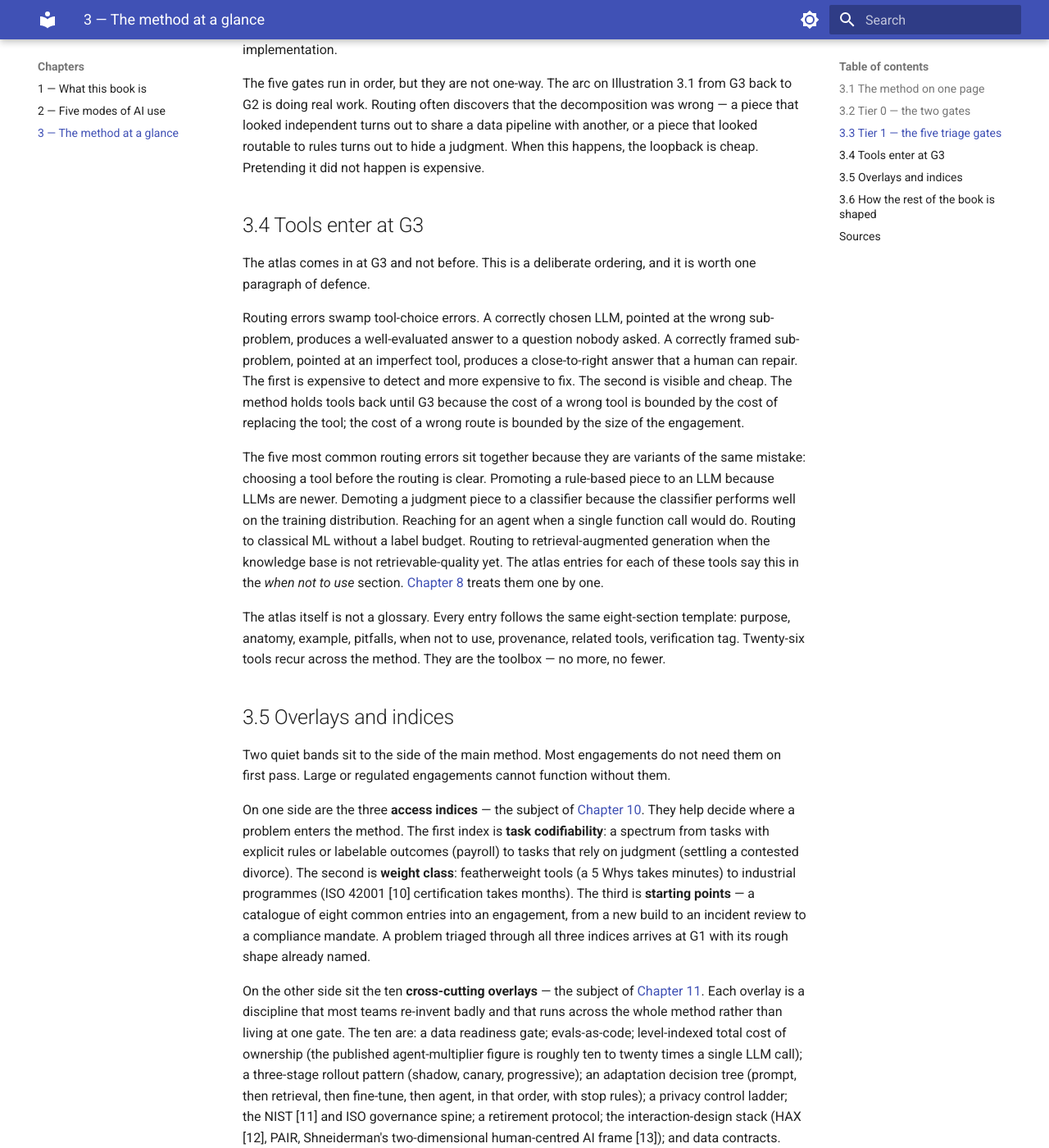
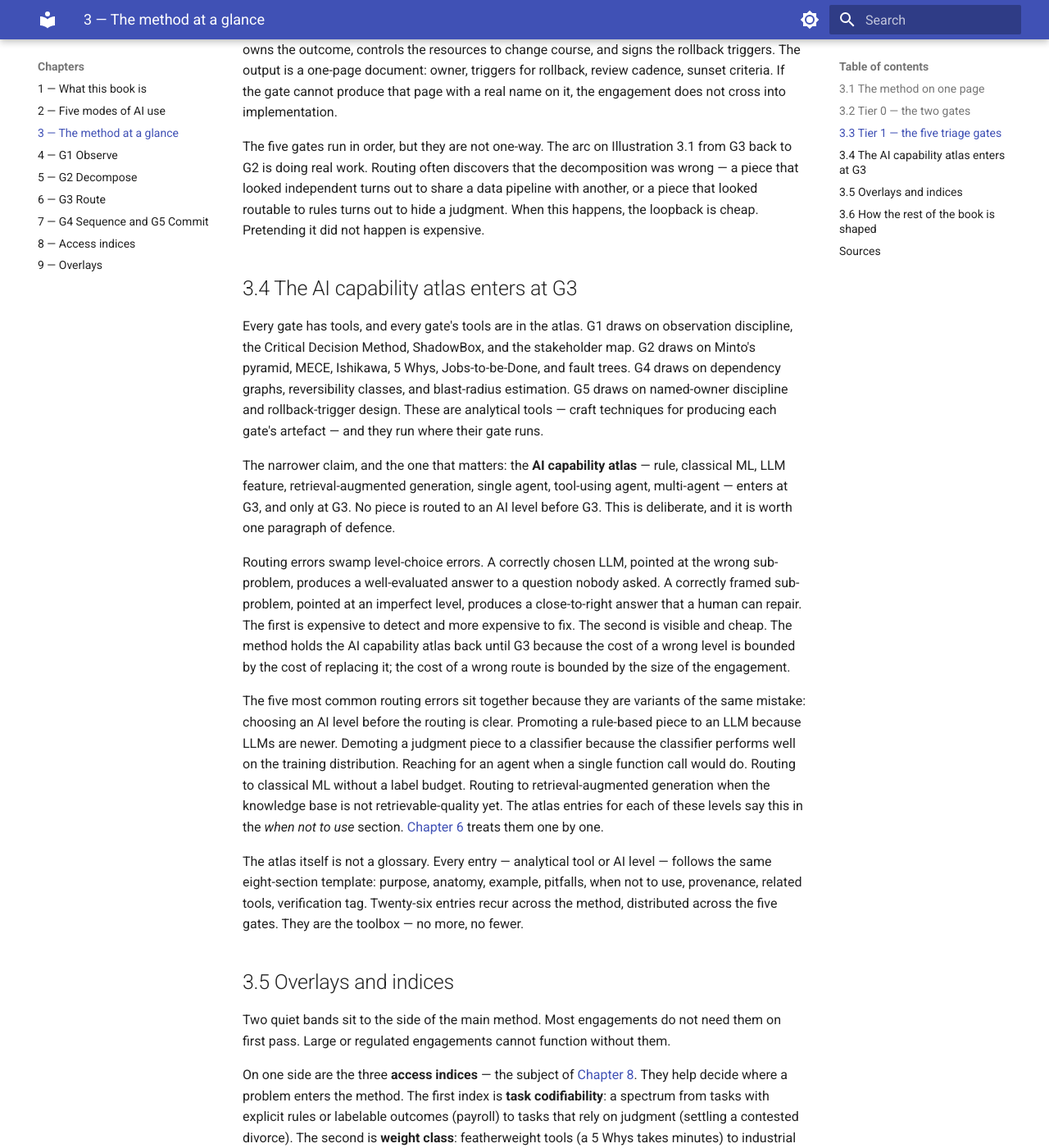
Before and after one commit to saviranta/know-when-to-ai, an MkDocs documentation site: the page built from docs/ch-3.md, in a window 1280 px wide and 1400 px high, scrolled down 3540 px. Shown: the whole window at 82% size. Built offline with MkDocs 1.6.1 and Material for MkDocs 9.7.7, drawn with Linux system fonts in a browser that asks for light colours; some of the changed text lies outside the part shown.

Commit message:
Restructure Ch 1-3 for G1-G5 with per-gate tool palettes
Ch 3 §3.1 illustration now shows the atlas strip feeding all five
gates; §3.4 renamed to 'The AI capability atlas enters at G3' and
distinguishes per-gate analytical tools from the G3-only atlas.
Ch 1 switches 'six stages' to 'five gates'. Illustration 1.1 spine
collapsed to G1 Observe -> G2 Decompose -> G3 Route -> G4 Sequence
-> G5 Commit. Placeholder chapters ch-4..ch-9 added to the nav.

Co-Authored-By: Claude Opus 4.7 <noreply@anthropic.com>

```diff
--- a/docs/ch-3.md
+++ b/docs/ch-3.md
@@ -2,7 +2,7 @@
 
 The entire method fits on one page. This chapter is that page, expanded.
 
-What follows is the whole shape of the book, walked at a slow pace. Two gates sit above the method. Five gates sit inside it. A toolbox hangs below. Three indices and ten overlays stand to the side. Every later chapter does one of these things in more detail; nothing is added that is not shown here first.
+What follows is the whole shape of the book, walked at a slow pace. Two gates sit above the method. Five gates sit inside it. A toolbox spreads across the gates. Three indices and ten overlays stand to the side. Every later chapter does one of these things in more detail; nothing is added that is not shown here first.
 
 ## 3.1 The method on one page
 
@@ -78,19 +78,27 @@ See Illustration 3.1.
   <polygon class="ch2m-head-dashed" points="258,188 267,188 262.5,196" />
   <text class="ch2m-loop-label" x="332" y="156">loopbacks allowed</text>
 
-  <text class="ch2m-band" x="400" y="295">The atlas &mdash; tools enter at G3, and only at G3</text>
+  <text class="ch2m-band" x="400" y="295">The atlas &mdash; twenty-six tools spread across the gates</text>
 
   <rect class="ch2m-rect-dashed" x="60" y="310" width="680" height="50" rx="4" />
-  <text class="ch2m-sub" x="400" y="340">Twenty-six tool cards; each enters the method only at G3</text>
+  <text class="ch2m-sub" x="400" y="340">A palette for each gate &mdash; analytical frames at G1/G2/G4/G5, AI capability atlas at G3.</text>
 
-  <line class="ch2m-arrow-dashed" x1="400" y1="310" x2="400" y2="272" />
-  <polygon class="ch2m-head-dashed" points="394,272 406,272 400,266" />
+  <line class="ch2m-arrow-dashed" x1="122.5" y1="310" x2="122.5" y2="272" />
+  <polygon class="ch2m-head-dashed" points="116.5,272 128.5,272 122.5,266" />
+  <line class="ch2m-arrow-dashed" x1="262.5" y1="310" x2="262.5" y2="272" />
+  <polygon class="ch2m-head-dashed" points="256.5,272 268.5,272 262.5,266" />
+  <line class="ch2m-arrow-dashed" x1="402.5" y1="310" x2="402.5" y2="272" />
+  <polygon class="ch2m-head-dashed" points="396.5,272 408.5,272 402.5,266" />
+  <line class="ch2m-arrow-dashed" x1="542.5" y1="310" x2="542.5" y2="272" />
+  <polygon class="ch2m-head-dashed" points="536.5,272 548.5,272 542.5,266" />
+  <line class="ch2m-arrow-dashed" x1="682.5" y1="310" x2="682.5" y2="272" />
+  <polygon class="ch2m-head-dashed" points="676.5,272 688.5,272 682.5,266" />
 </svg>
 </div>
 
-*Illustration 3.1 — The method at a glance. Two Tier-0 gates sit above five Tier-1 gates. The atlas enters at G3 only. Loopbacks from G3 back to G2 are cheap and expected.*
+*Illustration 3.1 — The method at a glance. Two Tier-0 gates sit above five Tier-1 gates. The atlas carries a tool palette for each gate; the AI capability atlas is picked only at G3. Loopbacks from G3 back to G2 are cheap and expected.*
 
-The top band holds the two Tier 0 gates. The row below it is Tier 1 — the five triage gates, left to right, in the order they run. Below the row is the atlas strip, where every tool enters the method at G3. To each side are quiet rails pointing to the three access indices and the ten overlays. Those are for later. The method itself runs without them.
+The top band holds the two Tier 0 gates. The row below it is Tier 1 — the five triage gates, left to right, in the order they run. Below the row is the atlas strip, which carries a tool palette for each gate — diagnostic frames for G1, decomposition frames for G2, the AI capability atlas for G3, sequencing lenses for G4, ownership discipline for G5. To each side are quiet rails pointing to the three access indices and the ten overlays. Those are for later. The method itself runs without them.
 
 The illustration shows the whole shape of the method; nothing else is being revealed on the page.
 
@@ -108,7 +116,7 @@ The effect on the method is simple. Everything else waits for the two Tier-0 gat
 
 [Chapter 4](ch-4.md) carries the full treatment — the worked examples, the escalation paths, the rooms in which each gate is asked.
 
-A word on the two views. Illustration 1.1 in [Chapter 1](ch-1.md) shows the four answers. Illustrations 3.1 and 6.1 show the method as five triage gates: **Observe**, Decompose, Route, Sequence, Commit. A fuller six-stage view is used in Part 2 and splits Observe into **Frame** and **Diagnose**. Both are the same method viewed at two altitudes. The six-stage view is the book's spine and structures Part 2. The five-gate view is the working altitude for the 30-minute triage session [Chapter 6](ch-6.md) teaches, where Frame and Diagnose happen inside one conversation.
+A word on G1 Observe. Illustration 1.1 in [Chapter 1](ch-1.md) shows the four answers; Illustration 3.1 shows the five gates. G1 folds what older method traditions split into *framing* (stating the problem in the world, not the brief's version of it) and *diagnosis* (finding the system the symptom lives in) — because both produce one artefact, the situation statement, through one iterative pass. [Chapter 4](ch-4.md) treats the craft of framing and diagnosis together.
 
 ## 3.3 Tier 1 — the five triage gates
 
@@ -118,7 +126,7 @@ Inside the method, five gates run in order. Each gate has a name, one question,
 
 **G2 Decompose.** Independent pieces, or one tangled thing? G2 takes the situation statement and breaks it into pieces that can be routed separately. The backbone is Minto's pyramid [5] and its MECE discipline — mutually exclusive, collectively exhaustive. Specialist frames sit under the backbone: Ishikawa [6] for multi-cause brainstorms; 5 Whys, attributed via Ohno [7] to Sakichi Toyoda, for simple chains; Ulwick's operational Jobs-to-be-Done [8] when the shape of a solution is unknown; fault trees when failure is safety-critical. The output is an **issue tree**: the problem as a set of independent sub-problems, each small enough to route.
 
-**G3 Route.** Where does each piece belong, and can we build the controls for that placement? This is the gate most engagements fail at. Given the pieces from G2, each piece is placed against the right computational substrate — a rule, a statistical model, classical ML, an LLM feature, retrieval-augmented generation [9], a single agent, a tool-using agent, a multi-agent system — or handed back to a human. The default is *not agentic*. Each sub-problem needs a positive case to be routed above rules or statistics, and a plausible controls design for the placement — audit trail, human review point, rollback trigger — before the route is accepted. Where no level clears the controls bar, the piece produces the *AI as assistant* outcome: a human holds the decision, and the method may still support them with retrieval, summarisation, or option generation. Where a level does clear the controls bar, the piece produces the *Autonomous AI* outcome: the machine makes the call under the controls designed for it. The output is a **routing map**: each piece with its destination named, its controls design sketched, and its route justified. Tools enter the method here and only here. The atlas is the reference.
+**G3 Route.** Where does each piece belong, and can we build the controls for that placement? This is the gate most engagements fail at. Given the pieces from G2, each piece is placed against the right computational substrate — a rule, a statistical model, classical ML, an LLM feature, retrieval-augmented generation [9], a single agent, a tool-using agent, a multi-agent system — or handed back to a human. The default is *not agentic*. Each sub-problem needs a positive case to be routed above rules or statistics, and a plausible controls design for the placement — audit trail, human review point, rollback trigger — before the route is accepted. Where no level clears the controls bar, the piece produces the *AI as assistant* outcome: a human holds the decision, and the method may still support them with retrieval, summarisation, or option generation. Where a level does clear the controls bar, the piece produces the *Autonomous AI* outcome: the machine makes the call under the controls designed for it. The output is a **routing map**: each piece with its destination named, its controls design sketched, and its route justified. The **AI capability atlas** is picked at this gate and only this gate — earlier gates use their own analytical tools (observation discipline, decomposition frames); G3 is where the *computational level* is chosen.
 
 **G4 Sequence.** In what order, given dependencies? G4 draws the dependency graph across the routed pieces. Three lenses read the graph: what depends on what; what is reversible and what is not; what the blast radius is if a piece fails. A piece that is irreversible and high-blast-radius runs last, behind a shadow-mode pilot and a staged rollout. A piece that is reversible and contained can run first, even if it is the larger piece. The output is a **dependency order** — a numbered sequence with reversibility and blast-radius notes attached.
 
@@ -126,23 +134,25 @@ Inside the method, five gates run in order. Each gate has a name, one question,
 
 The five gates run in order, but they are not one-way. The arc on Illustration 3.1 from G3 back to G2 is doing real work. Routing often discovers that the decomposition was wrong — a piece that looked independent turns out to share a data pipeline with another, or a piece that looked routable to rules turns out to hide a judgment. When this happens, the loopback is cheap. Pretending it did not happen is expensive.
 
-## 3.4 Tools enter at G3
+## 3.4 The AI capability atlas enters at G3
 
-The atlas comes in at G3 and not before. This is a deliberate ordering, and it is worth one paragraph of defence.
+Every gate has tools, and every gate's tools are in the atlas. G1 draws on observation discipline, the Critical Decision Method, ShadowBox, and the stakeholder map. G2 draws on Minto's pyramid, MECE, Ishikawa, 5 Whys, Jobs-to-be-Done, and fault trees. G4 draws on dependency graphs, reversibility classes, and blast-radius estimation. G5 draws on named-owner discipline and rollback-trigger design. These are analytical tools — craft techniques for producing each gate's artefact — and they run where their gate runs.
 
-Routing errors swamp tool-choice errors. A correctly chosen LLM, pointed at the wrong sub-problem, produces a well-evaluated answer to a question nobody asked. A correctly framed sub-problem, pointed at an imperfect tool, produces a close-to-right answer that a human can repair. The first is expensive to detect and more expensive to fix. The second is visible and cheap. The method holds tools back until G3 because the cost of a wrong tool is bounded by the cost of replacing the tool; the cost of a wrong route is bounded by the size of the engagement.
+The narrower claim, and the one that matters: the **AI capability atlas** — rule, classical ML, LLM feature, retrieval-augmented generation, single agent, tool-using agent, multi-agent — enters at G3, and only at G3. No piece is routed to an AI level before G3. This is deliberate, and it is worth one paragraph of defence.
 
-The five most common routing errors sit together because they are variants of the same mistake: choosing a tool before the routing is clear. Promoting a rule-based piece to an LLM because LLMs are newer. Demoting a judgment piece to a classifier because the classifier performs well on the training distribution. Reaching for an agent when a single function call would do. Routing to classical ML without a label budget. Routing to retrieval-augmented generation when the knowledge base is not retrievable-quality yet. The atlas entries for each of these tools say this in the *when not to use* section. [Chapter 8](ch-8.md) treats them one by one.
+Routing errors swamp level-choice errors. A correctly chosen LLM, pointed at the wrong sub-problem, produces a well-evaluated answer to a question nobody asked. A correctly framed sub-problem, pointed at an imperfect level, produces a close-to-right answer that a human can repair. The first is expensive to detect and more expensive to fix. The second is visible and cheap. The method holds the AI capability atlas back until G3 because the cost of a wrong level is bounded by the cost of replacing it; the cost of a wrong route is bounded by the size of the engagement.
 
-The atlas itself is not a glossary. Every entry follows the same eight-section template: purpose, anatomy, example, pitfalls, when not to use, provenance, related tools, verification tag. Twenty-six tools recur across the method. They are the toolbox — no more, no fewer.
+The five most common routing errors sit together because they are variants of the same mistake: choosing an AI level before the routing is clear. Promoting a rule-based piece to an LLM because LLMs are newer. Demoting a judgment piece to a classifier because the classifier performs well on the training distribution. Reaching for an agent when a single function call would do. Routing to classical ML without a label budget. Routing to retrieval-augmented generation when the knowledge base is not retrievable-quality yet. The atlas entries for each of these levels say this in the *when not to use* section. [Chapter 6](ch-6.md) treats them one by one.
+
+The atlas itself is not a glossary. Every entry — analytical tool or AI level — follows the same eight-section template: purpose, anatomy, example, pitfalls, when not to use, provenance, related tools, verification tag. Twenty-six entries recur across the method, distributed across the five gates. They are the toolbox — no more, no fewer.
 
 ## 3.5 Overlays and indices
 
 Two quiet bands sit to the side of the main method. Most engagements do not need them on first pass. Large or regulated engagements cannot function without them.
 
-On one side are the three **access indices** — the subject of [Chapter 10](ch-10.md). They help decide where a problem enters the method. The first index is **task codifiability**: a spectrum from tasks with explicit rules or labelable outcomes (payroll) to tasks that rely on judgment (settling a contested divorce). The second is **weight class**: featherweight tools (a 5 Whys takes minutes) to industrial programmes (ISO 42001 [10] certification takes months). The third is **starting points** — a catalogue of eight common entries into an engagement, from a new build to an incident review to a compliance mandate. A problem triaged through all three indices arrives at G1 with its rough shape already named.
+On one side are the three **access indices** — the subject of [Chapter 8](ch-8.md). They help decide where a problem enters the method. The first index is **task codifiability**: a spectrum from tasks with explicit rules or labelable outcomes (payroll) to tasks that rely on judgment (settling a contested divorce). The second is **weight class**: featherweight tools (a 5 Whys takes minutes) to industrial programmes (ISO 42001 [10] certification takes months). The third is **starting points** — a catalogue of eight common entries into an engagement, from a new build to an incident review to a compliance mandate. A problem triaged through all three indices arrives at G1 with its rough shape already named.
 
-On the other side sit the ten **cross-cutting overlays** — the subject of [Chapter 11](ch-11.md). Each overlay is a discipline that most teams re-invent badly and that runs across the whole method rather than living at one gate. The ten are: a data readiness gate; evals-as-code; level-indexed total cost of ownership (the published agent-multiplier figure is roughly ten to twenty times a single LLM call); a three-stage rollout pattern (shadow, canary, progressive); an adaptation decision tree (prompt, then retrieval, then fine-tune, then agent, in that order, with stop rules); a privacy control ladder; the NIST [11] and ISO governance spine; a retirement protocol; the interaction-design stack (HAX [12], PAIR, Shneiderman's two-dimensional human-centred AI frame [13]); and data contracts. Each overlay has a home chapter or atlas entry.
+On the other side sit the ten **cross-cutting overlays** — the subject of [Chapter 9](ch-9.md). Each overlay is a discipline that most teams re-invent badly and that runs across the whole method rather than living at one gate. The ten are: a data readiness gate; evals-as-code; level-indexed total cost of ownership (the published agent-multiplier figure is roughly ten to twenty times a single LLM call); a three-stage rollout pattern (shadow, canary, progressive); an adaptation decision tree (prompt, then retrieval, then fine-tune, then agent, in that order, with stop rules); a privacy control ladder; the NIST [11] and ISO governance spine; a retirement protocol; the interaction-design stack (HAX [12], PAIR, Shneiderman's two-dimensional human-centred AI frame [13]); and data contracts. Each overlay has a home chapter or atlas entry.
 
 Several of these overlays — evals-as-code, the three-stage rollout, the governance spine, the retirement protocol, the privacy ladder — together form what this book calls the **controls discipline**: the engineering answer to the question *can adequate safeguards be built to make AI delegation acceptable for this specific problem?* That question is first sketched at G3 Route (the controls design that justifies the level choice), committed to at G4 Sequence (the rollout gates, rollback triggers, and staging that let the controls actually bite), and closed at G5 Commit (the named owner, review cadence, and sunset criteria that keep the controls alive). The controls discipline is the book's modification of Weizenbaum's normative line: where he placed a single categorical refusal at the gate, the book places a categorical refusal *and* a case-by-case engineering discipline that runs across three gates of the method. The second is an extension of his work, not his original claim.
 
@@ -150,7 +160,7 @@ A closing note on scope. The indices and overlays are the reason this is a 220-p
 
 ## 3.6 How the rest of the book is shaped
 
-Part 2 teaches the gates. One chapter per gate or pair of gates: frame, diagnose, decompose, route, sequence and commit. The gates are taught in the order the method runs. Part 2 is the book's spine.
+Part 2 teaches the gates in the order they run: G1 Observe (framing and diagnosis folded), G2 Decompose, G3 Route, then G4 Sequence with G5 Commit. Part 2 is the book's spine.
 
 Part 3 adds the views that sit across the method: the three access indices, the ten overlays, the five governance failure modes, and a chapter on retirement — what to stop doing. Part 3 is where the method meets realistic conditions.
 
@@ -158,7 +168,7 @@ Part 4 is the atlas. Twenty-six tool entries, each in the same template. Read on
 
 Front matter and back matter are thin. A preface, a reader's guide, a glossary, and a compiled sources list. They earn their space by being short.
 
-[Chapter 4](ch-4.md) opens Part 2 with Frame — the first Tier-1 stage. Tier 0 sits above all six stages and is treated in Chapter 4 alongside Frame, because the framing conversation is where the Tier-0 gates are actually run.
+[Chapter 4](ch-4.md) opens Part 2 with G1 Observe — framing and diagnosis folded into one iterative pass. Tier 0 sits above the method and is treated in Chapter 4 alongside G1, because the framing conversation is where the Tier-0 gates are actually run.
 
 ## Sources
 
--- a/mkdocs.yml
+++ b/mkdocs.yml
@@ -63,6 +63,12 @@ nav:
       - "1 — What this book is": ch-1.md
       - "2 — Five modes of AI use": ch-2.md
       - "3 — The method at a glance": ch-3.md
+      - "4 — G1 Observe": ch-4.md
+      - "5 — G2 Decompose": ch-5.md
+      - "6 — G3 Route": ch-6.md
+      - "7 — G4 Sequence and G5 Commit": ch-7.md
+      - "8 — Access indices": ch-8.md
+      - "9 — Overlays": ch-9.md
   - Rendering demos:
       - "Mermaid — method spine": illustration-1-1.md
       - "SVG — four answers": illustration-2-1.md
```
Also changed, not shown: docs/ch-1.md (+1 -1 lines), docs/ch-2.md (+1 -1 lines), docs/ch-4.md (added, +5 -0 lines), docs/ch-5.md (added, +5 -0 lines), docs/ch-6.md (added, +5 -0 lines), docs/ch-7.md (added, +5 -0 lines), docs/ch-8.md (added, +5 -0 lines), docs/ch-9.md (added, +5 -0 lines), docs/illustration-1-1.md (+4 -4 lines).
